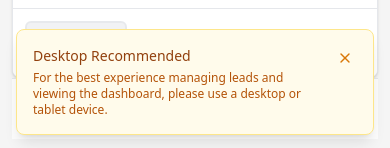
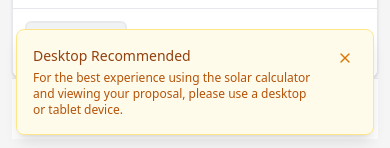
Before and after one commit to Paulkelvin/solar-calculator, a Next.js app: page / in a window 390 px wide. Shown: the part 693-841 px from the top of the page. Built offline with nearby package versions, Linux system fonts and the light colour scheme; no server answers.

Commit message:
Update mobile warning text for end users

```diff
--- a/src/components/utility/MobileWarning.tsx
+++ b/src/components/utility/MobileWarning.tsx
@@ -40,7 +40,7 @@ export function MobileWarning() {
       <div className="flex-1">
         <h3 className="text-sm font-medium text-amber-800">Desktop Recommended</h3>
         <p className="mt-1 text-xs text-amber-700">
-          For the best experience managing leads and viewing the dashboard, please use a desktop or tablet device.
+          For the best experience using the solar calculator and viewing your proposal, please use a desktop or tablet device.
         </p>
       </div>
       <button
```
